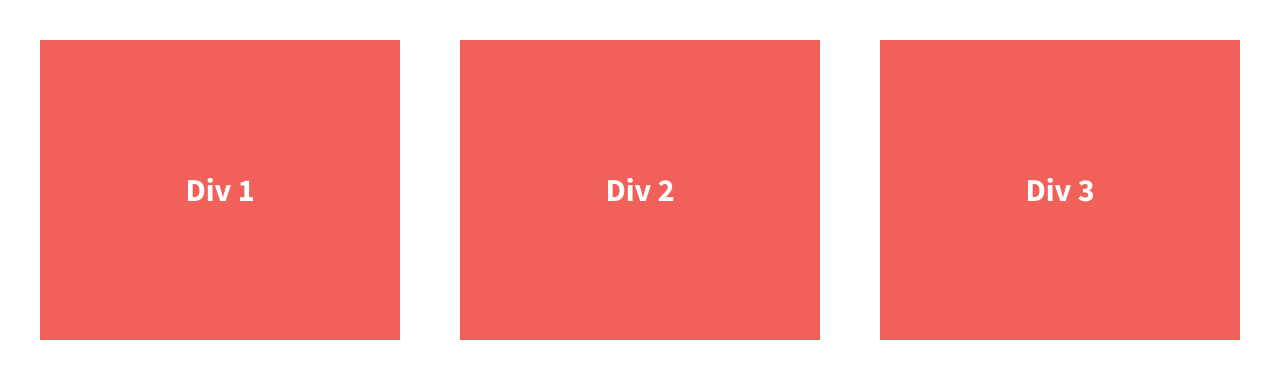
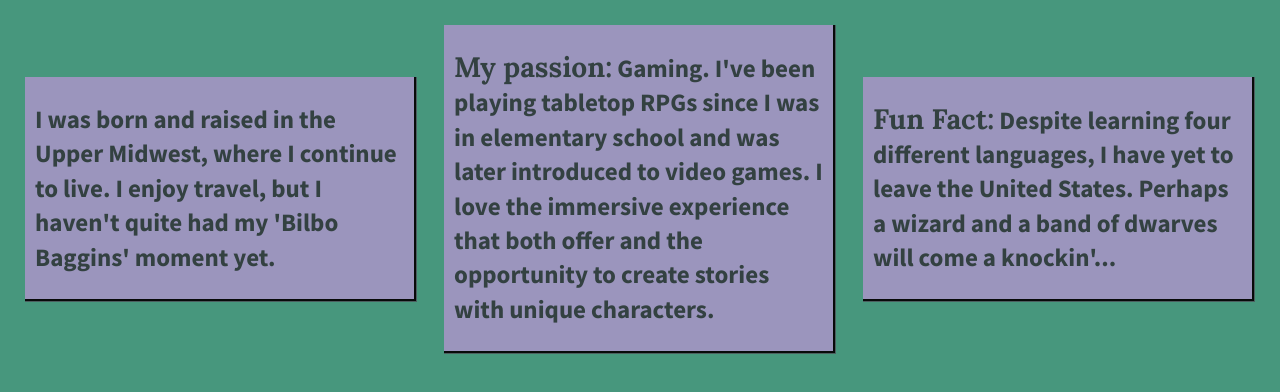
Before and after one commit to hyle-s/divs-flexbox-starter, a plain HTML site: page index.html in a window 1280 px wide. Drawn offline with nearby package versions, Linux system fonts and the light colour scheme.

Commit message:
Changed color and body content

```diff
--- a/css/main.css
+++ b/css/main.css
@@ -97,35 +97,48 @@ textarea {
 
 
 html {
-  background-color: #fff;
+  background-color: #47977d;
   height: 100%;
+  width: 100%;
 }
 
 body {
   font-family: 'Source Sans Pro', sans-serif;
-  padding: 2em;
+  font-weight: 700;
+  padding: 1.25em;
   font-size: 1.25em;
-  height: 100%;
+  height: 50%;
 }
 
 .wrapper {
   display: flex;
+  flex-flow: row wrap;
   justify-content: space-between;
-  font-weight: 700;
+  align-items: center;
 }
 
 .div-1, .div-2, .div-3 {
-  /*give the divs a width of 30%, add display:flex, set justify-content and align-items to center*/
-  display: flex;
   justify-content: center;
   align-items: center;
-  color: #fff;
-  line-height: 1.5em;
-  font-size: 1.6em;
-  background-color: #f16059;
-  height: 300px;
+  color: rgb(51, 65, 65);
+  line-height: 1.375em;
+  font-size: 1.25em;
+  background-color: #9b95bd;
+  height: 30%;
   width: 30%;
+  padding-left: 10px;
+  padding-right: 10px;
+  border-bottom: 3px groove rgb(75, 95, 95);
+  border-right: 3px groove rgb(75, 95, 95);
+  overflow: auto;
 }
+
+.wrapper span {
+    font-family: 'Lora', sans-serif;
+    font-size: 1.125em;
+  }
+
+
 
 
 
--- a/index.html
+++ b/index.html
@@ -23,13 +23,13 @@
 
         <section class="wrapper">
             <div class="div-1">
-                Div 1
+                <p>I was born and raised in the Upper Midwest, where I continue to live. I enjoy travel, but I haven't quite had my 'Bilbo Baggins' moment yet.</p>
             </div>
             <div class="div-2">
-                Div 2
+                <p><span>My passion:</span> Gaming. I've been playing tabletop RPGs since I was in elementary school and was later introduced to video games. I love the immersive experience that both offer and the opportunity to create stories with unique characters.</p>
             </div>
             <div class="div-3">
-                Div 3
+                <p><span>Fun Fact:</span> Despite learning four different languages, I have yet to leave the United States. Perhaps a wizard and a band of dwarves will come a knockin'...</p>
             </div>
         </section>
 
```
